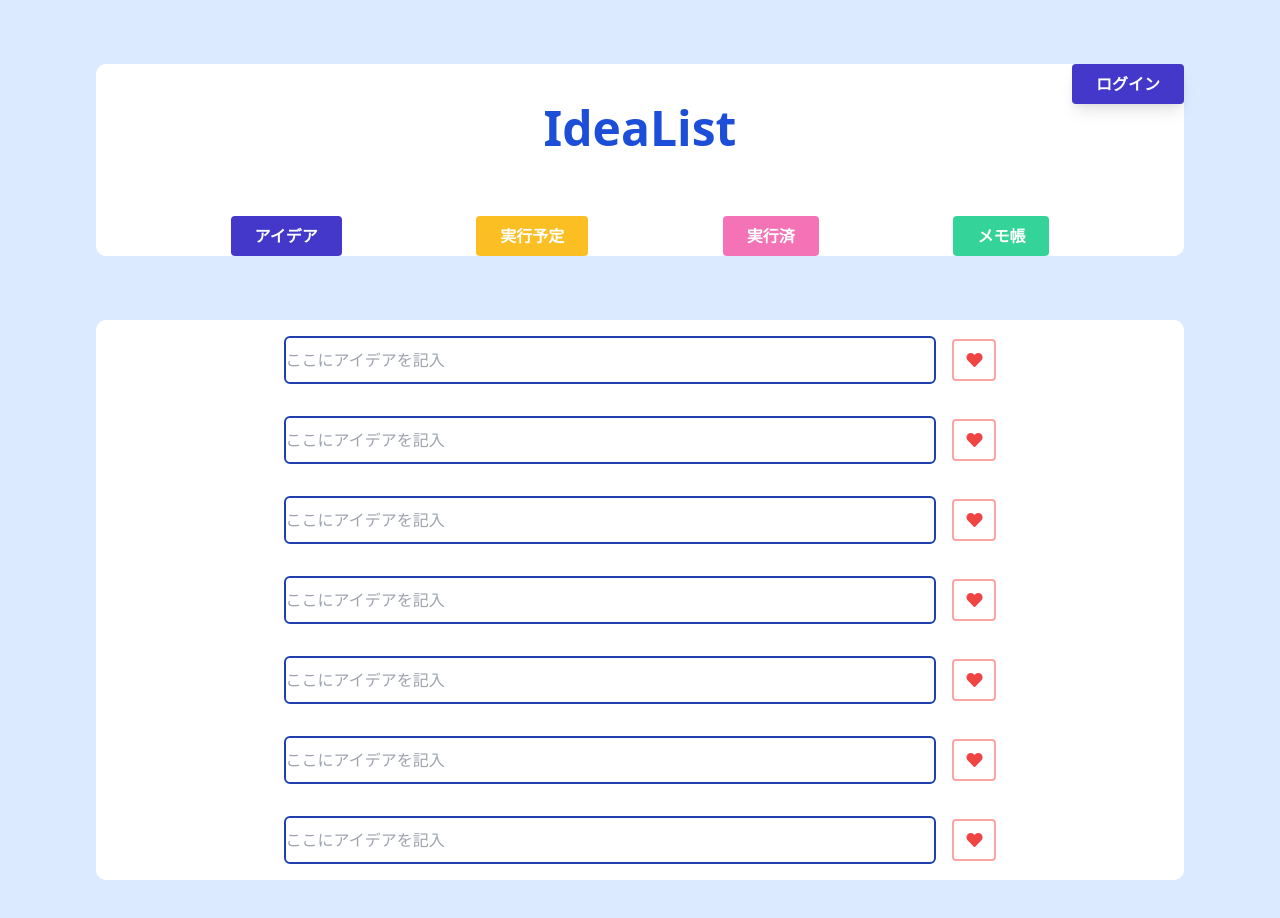
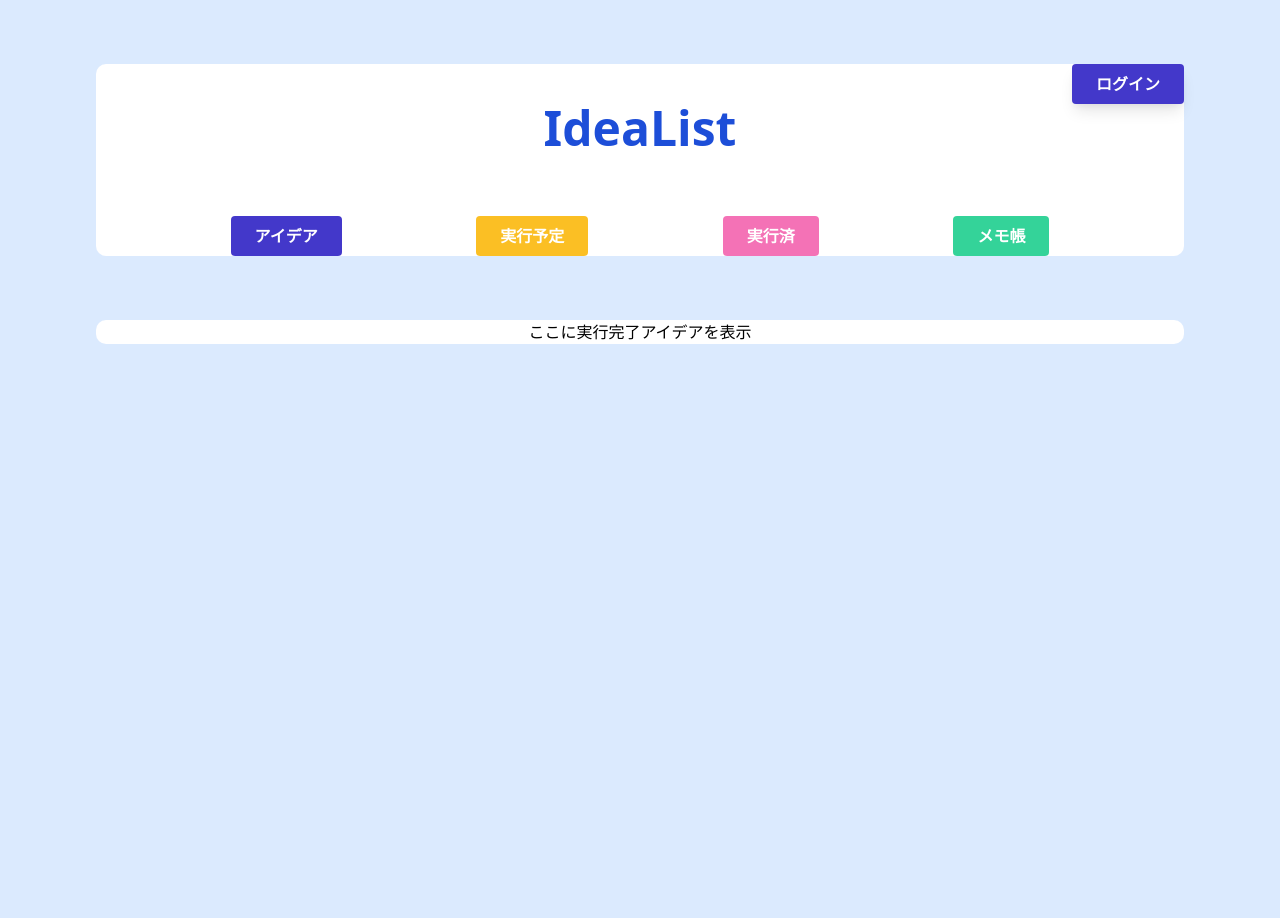
Before and after one commit to k1237/IdeaList, a Vue app: page /excuted in a window 1280 px wide. Shown: the top 918 px of the page. After the commit the page ends 800 px from the top, so only its background shows below. Built offline with nearby package versions, Linux system fonts and the light colour scheme.

Commit message:
Vuex作成～

```diff
--- a/package.json
+++ b/package.json
@@ -3,12 +3,12 @@
   "version": "0.0.0",
   "scripts": {
     "dev": "vite",
-    "build": "vite build",
     "build": "tailwind build css/style.css -o public/css/style.css"
   },
   "dependencies": {
     "tailwindcss": "^2.2.17",
-    "vue": "^3.0.4"
+    "vue": "^3.0.4",
+    "vue-router": "^4.0.12"
   },
   "devDependencies": {
     "@vue/compiler-sfc": "^3.0.4",
--- a/src/App.vue
+++ b/src/App.vue
@@ -1,13 +1,19 @@
 <template>
+
    <div class="wrapper">
       <Header/>
-      <Nav/>
+      <Nav />
    </div>
 
    <div class="wrapper text-center mb-16">
-   <Idea  v-for="n in loop"
-          v-bind:key="n"/>
+       <router-view v-for="n in loop"
+                    v-bind:key="n"
+                    name="idea"></router-view>
+       <router-view name="schedule"></router-view>
+       <router-view name="excuted"></router-view>
+       <router-view name="memo"></router-view>
    </div>
+
 
 </template>
 
@@ -23,20 +29,22 @@
 <script>
 import Header from './components/Header.vue'
 import Nav from './components/Nav.vue'
-import Idea from './components/Idea.vue'
+
 
 export default {
   name: 'App',
   components: {
     Header,
     Nav,
-    Idea
   },
 
   data() {
     return {
-         loop:7,//アイデアフォーム繰り返し回数
+       loop:10,
     };
   },
+
+  methods:{
+  }
 }
 </script>
--- /dev/null
+++ b/src/components/Excuted.vue
@@ -0,0 +1,20 @@
+<template>
+        <div class="wrapper text-center mb-16">
+         <h1>ここに実行完了アイデアを表示</h1>
+         </div>
+</template>
+
+<script>
+export default {
+  name: "Excuted",
+  props: {
+
+  },
+
+  data() {
+    return {
+
+    };
+  },
+};
+</script>
--- a/src/components/Header.vue
+++ b/src/components/Header.vue
@@ -6,7 +6,6 @@
                     shadow-lg">ログイン</button>
 
      </div>
-
      <h1 class="text-5xl
               text-blue-700
               text-center
--- a/src/components/Idea.vue
+++ b/src/components/Idea.vue
@@ -1,29 +1,37 @@
-<template>
-         <div>
-             <input class="border-blue-800
-                           border-2 w-3/5 h-12 rounded-md my-4"
-                    type="text"
-                    placeholder="ここにアイデアを記入"
-                    v-model="idea">
+<template >
+  <div>
+    <input
+      class="border-blue-800 border-2 w-3/5 h-12 rounded-md my-4"
+      type="text"
+      placeholder="ここにアイデアを記入"
+      v-model="idea"
+    />
 
-             <a href="" class="btn text-red-500
-                               ml-4 px-3
-                               border-2
-                               border-red-300
-                               hover:bg-pink-300"><i class="fas fa-heart"></i></a>
-         </div>
+    <a
+      href=""
+      class="
+        btn
+        text-red-500
+        ml-4
+        px-3
+        border-2 border-red-300
+        hover:bg-pink-300
+      "
+      ><i class="fas fa-heart"></i
+    ></a>
+  </div>
 </template>
 
 <script>
+
 export default {
   name: "Idea",
-  props: {
 
-  },
+  props: {},
 
   data() {
     return {
-         idea:'',
+      idea: "",
     };
   },
 };
--- /dev/null
+++ b/src/components/Memo.vue
@@ -0,0 +1,20 @@
+<template>
+        <div class="wrapper text-center mb-16">
+         <h1>ここにメモ帳を表示</h1>
+         </div>
+</template>
+
+<script>
+export default {
+  name: "Memo",
+  props: {
+
+  },
+
+  data() {
+    return {
+
+    };
+  },
+};
+</script>
--- a/src/components/Nav.vue
+++ b/src/components/Nav.vue
@@ -1,14 +1,19 @@
 <template>
   <div class="my-16">
     <ul class="flex justify-evenly">
-      <li class="bg-indigo-700 btn hover:bg-blue-400">
-          <a href="">アイデア</a></li>
-      <li class="bg-yellow-400 btn hover:bg-yellow-300">
-          <a href="">実行予定</a></li>
-      <li class="bg-pink-400 btn hover:bg-pink-300">
-          <a href="">実行済</a></li>
-      <li class="bg-green-400 btn hover:bg-green-300">
-          <a href="">メモ帳</a></li>
+
+      <router-link to="/">
+        <li class="bg-indigo-700 btn hover:bg-blue-400">アイデア</li>
+      </router-link>
+
+      <router-link to="/schedule"><li class="bg-yellow-400 btn hover:bg-yellow-300"> 実行予定</li></router-link>
+
+      <router-link to="/excuted"><li class="bg-pink-400 btn hover:bg-pink-300">実行済</li></router-link>
+
+      <router-link to="/memo">
+      <li class="bg-green-400 btn hover:bg-green-300">メモ帳</li>
+      </router-link>
+
     </ul>
   </div>
 </template>
@@ -16,9 +21,13 @@
 <script>
 export default {
   name: "Nav",
-  props: {},
+  props: {
+
+  },
   data() {
-    return {};
+    return {
+
+    };
   },
 };
 </script>
--- /dev/null
+++ b/src/components/Schedule.vue
@@ -0,0 +1,20 @@
+<template>
+        <div class="wrapper text-center mb-16">
+         <h1>ここに実行予定アイデアを表示</h1>
+         </div>
+</template>
+
+<script>
+export default {
+  name: "Schedule",
+  props: {
+
+  },
+
+  data() {
+    return {
+
+    };
+  },
+};
+</script>
--- a/src/main.js
+++ b/src/main.js
@@ -1,5 +1,12 @@
 import { createApp } from 'vue'
 import App from './App.vue'
 import '../css/style.css'
+import {router} from'./router'
 
-createApp(App).mount('#app')
+let app = createApp(App)
+app.use(router)
+app.mount('#app')
+
+//ここを上記に修正したらrouterが機能した
+//createApp(App).mount('#app')
+//App.use(router)
--- /dev/null
+++ b/src/router.js
@@ -0,0 +1,44 @@
+
+import { createRouter, createWebHistory } from 'vue-router'
+import Idea from './components/Idea.vue'
+import Schedule from './components/Schedule.vue'
+import Excuted from './components/Excuted.vue'
+import Memo from './components/Memo.vue'
+
+
+export const router = createRouter({
+  history: createWebHistory(),
+  routes: [
+    {
+      path: '/',
+      name: 'idea',
+      components:{
+        idea:Idea,
+      }
+    },
+
+    {
+      path: '/schedule',
+      name: 'schedule',
+      components:{
+        schedule:Schedule,
+      }
+    },
+
+    {
+      path: '/excuted',
+      name: 'excuted',
+      components: {
+        excuted:Excuted,
+      }
+    },
+
+    {
+      path: '/memo',
+      name: 'memo',
+      components: {
+        memo:Memo,
+      }
+    },
+  ],
+})
```
Also changed, not shown: 2 other files (tests, documents, lock files or other folders).
